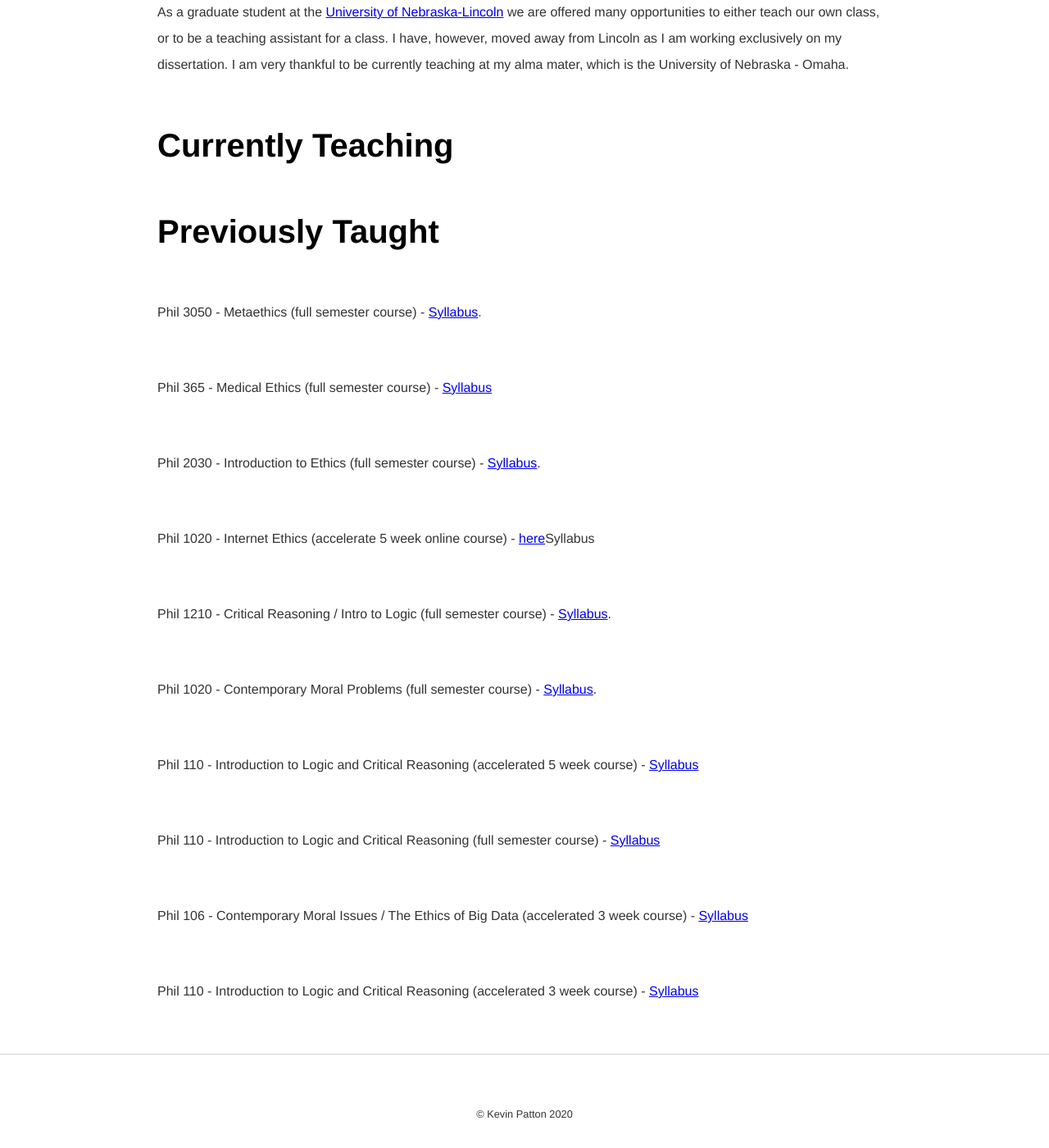
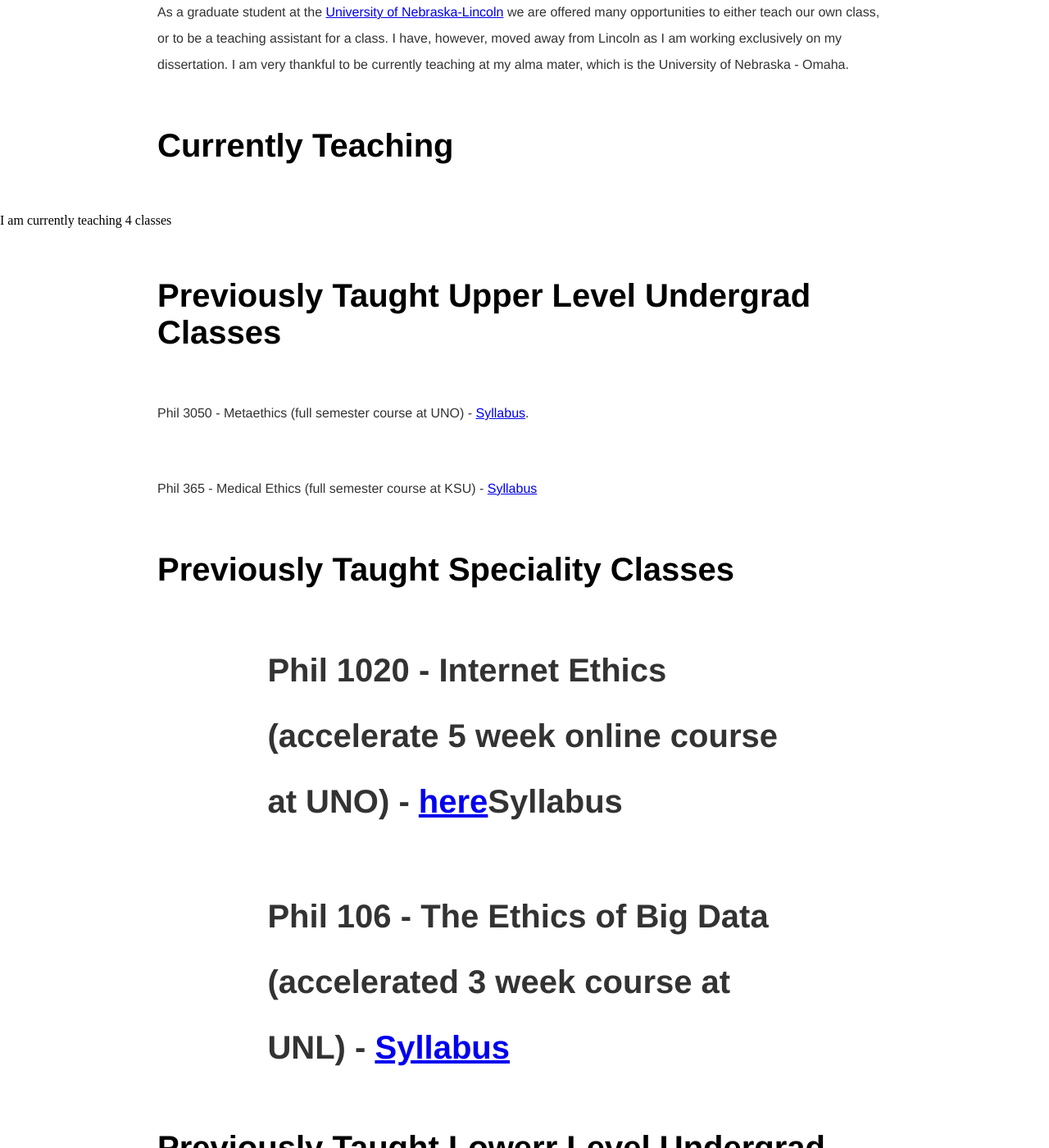
Before and after one commit to kevinjpatton/kevinjpatton.github.io, a Jekyll site: the page built from teaching/index.html, in a window 1280 px wide and 1400 px high, scrolled down 212 px. Shown: the whole window at 82% size. Built offline with Jekyll 4.4.1, drawn with Linux system fonts in a browser that asks for light colours; Markdown is read by kramdown in place of the engine named in the settings; some of the changed text lies outside the part shown.

Commit message:
Update index.html

```diff
--- a/teaching/index.html
+++ b/teaching/index.html
@@ -6,16 +6,21 @@
 <p>As a graduate student at the <a href="http://www.unl.edu/philosophy/graduate-students#patton" target="_blank">University of Nebraska-Lincoln</a>  we are offered many opportunities to either teach our own class, or to be a teaching assistant for a class.  I have, however, moved away from Lincoln as I am working exclusively on my dissertation.  I am very thankful to be currently teaching at my alma mater, which is the University of Nebraska - Omaha.
 
 <h1>Currently Teaching</h1>
+I am currently teaching 4 classes
 
+ <h1>Previously Taught Upper Level Undergrad Classes</h1>
+<p>Phil 3050 - Metaethics (full semester course at UNO) - <a href="/teaching/phil_3050/Phil3050_Syllabus.pdf" target="_blank">Syllabus</a>.</p>
+<p>Phil 365 - Medical Ethics (full semester course at KSU) - <a href="/teaching/phil_365/Syllabus_Phil365_Spring2020.pdf" target="_blank">Syllabus</a></p>
 
- <h1>Previously Taught</h1>
-<p>Phil 3050 - Metaethics (full semester course) - <a href="/teaching/phil_3050/Phil3050_Syllabus.pdf" target="_blank">Syllabus</a>.</p>
-<p>Phil 365 - Medical Ethics (full semester course) - <a href="/teaching/phil_365/Syllabus_Phil365_Spring2020.pdf" target="_blank">Syllabus</a></p>
-<p>Phil 2030 - Introduction to Ethics (full semester course) - <a href="/teaching/phil_2030/Phil2030_SyllabusMW2.pdf" target="_blank">Syllabus</a>.</p>
-<p>Phil 1020 - Internet Ethics (accelerate 5 week online course) - <a href="/teaching/phil1020/Phil_1020_Syllabus.pdf" target="_blank">here</a>Syllabus</p>
-<p>Phil 1210 - Critical Reasoning / Intro to Logic (full semester course) - <a href="/teaching/phil_1210/Phil1210_100_Fall2019.pdf" target="_blank">Syllabus</a>.</p>
-<p>Phil 1020 - Contemporary Moral Problems (full semester course) - <a href="/teaching/phil1020/Phil1020Syllabus.pdf" target="_blank">Syllabus</a>.
-<p>Phil 110 - Introduction to Logic and Critical Reasoning (accelerated 5 week course) - <a href="/teaching/Phil110_SyllabusSpring2017.pdf" target="_blank">Syllabus</a></p>
-<p>Phil 110 - Introduction to Logic and Critical Reasoning (full semester course) - <a href="/teaching/Phil110_SyllabusSpring2017.pdf" target="_blank">Syllabus</a></p>
-<p>Phil 106 - Contemporary Moral Issues / The Ethics of Big Data (accelerated 3 week course) - <a href="https://www.academia.edu/13590446/The_Ethics_of_Big_Data" target="_blank">Syllabus</a></p>
-<p>Phil 110 - Introduction to Logic and Critical Reasoning (accelerated 3 week course) - <a href="https://www.academia.edu/24557476/Syllabus_for_Intro_to_Logic_Summer_Course" target="_blank">Syllabus</a></p>
+<h1>Previously Taught Speciality Classes<h1>
+<p>Phil 1020 - Internet Ethics (accelerate 5 week online course at UNO) - <a href="/teaching/phil1020/Phil_1020_Syllabus.pdf" target="_blank">here</a>Syllabus</p>
+<p>Phil 106 - The Ethics of Big Data (accelerated 3 week course at UNL) - <a href="https://www.academia.edu/13590446/The_Ethics_of_Big_Data" target="_blank">Syllabus</a></p>
+
+<h1>Previously Taught Lowerr Level Undergrad Classes</h1>
+<p>Phil 2030 - Introduction to Ethics (full semester course at UNO) - <a href="/teaching/phil_2030/Phil2030_SyllabusMW2.pdf" target="_blank">Syllabus</a>.</p>
+<p>Phil 1020 - Contemporary Moral Problems (full semester course at UNO) - <a href="/teaching/phil1020/Phil1020Syllabus.pdf" target="_blank">Syllabus</a>.
+
+<p>Phil 1210 - Introduction to Logic and Critical Reasoning (full semester course at UNO) - <a href="/teaching/phil_1210/Phil1210_100_Fall2019.pdf" target="_blank">Syllabus</a>.</p>
+<p>Phil 110 - Introduction to Logic and Critical Reasoning (full semester course at UNL) - <a href="/teaching/Phil110_SyllabusSpring2017.pdf" target="_blank">Syllabus</a></p>
+<p>Phil 110 - Introduction to Logic and Critical Reasoning (accelerated 5 week course at UNL) - <a href="/teaching/Phil110_SyllabusSpring2017.pdf" target="_blank">Syllabus</a></p>
+<p>Phil 110 - Introduction to Logic and Critical Reasoning (accelerated 3 week course at UNL) - <a href="https://www.academia.edu/24557476/Syllabus_for_Intro_to_Logic_Summer_Course" target="_blank">Syllabus</a></p>
```
